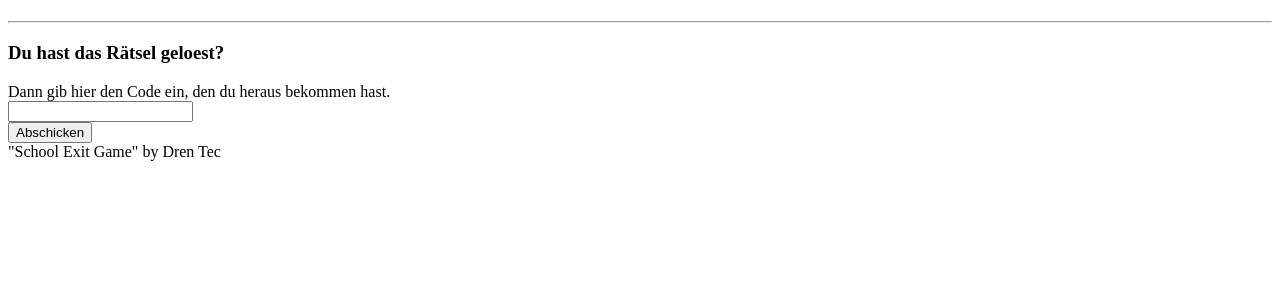
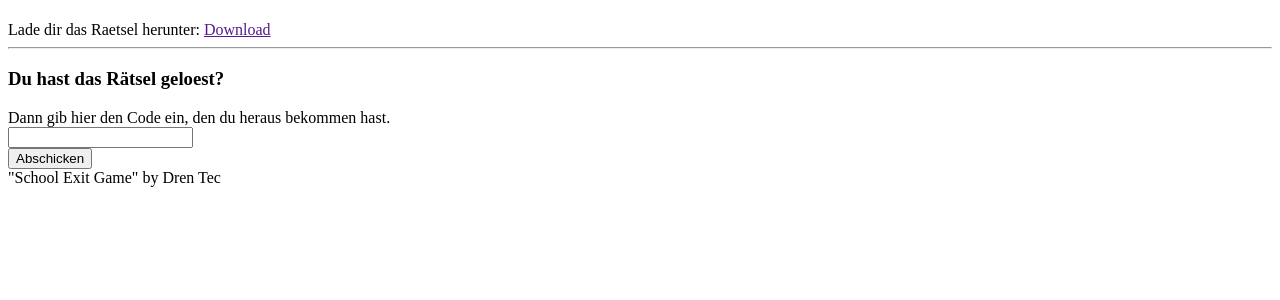
Before and after one commit to Dren-Tech/SchoolExitRoom, a Symfony app: template templates/frontend/riddle/detail.html.twig in a window 1280 px wide. Shown: the top 300 px of the page. Run offline with Twig, Linux system fonts and the light colour scheme; the template is opened without the code that fills it, so the values that code supplies are empty; form fields are guessed from the names that the template uses; some libraries are stand-ins or nearby versions.

Commit message:
Add download link to PDF for #21

```diff
--- a/src/Entity/Riddle.php
+++ b/src/Entity/Riddle.php
@@ -252,4 +252,9 @@ class Riddle
 
         return $this;
     }
+
+    public function getPdfDownloadLink(): string
+    {
+        return sprintf("/uploads/pdf/%s", $this->getPdfFilename());
+    }
 }
--- a/templates/frontend/riddle/detail.html.twig
+++ b/templates/frontend/riddle/detail.html.twig
@@ -19,6 +19,10 @@
         {% endautoescape %}
     </div>
 
+    <div class="text-xl my-4">
+        Lade dir das Raetsel herunter: <a class="underline hover:text-indigo-700" href="{{ riddle.pdfDownloadLink }}">Download</a>
+    </div>
+
     <div>
         <hr>
     </div>
```
